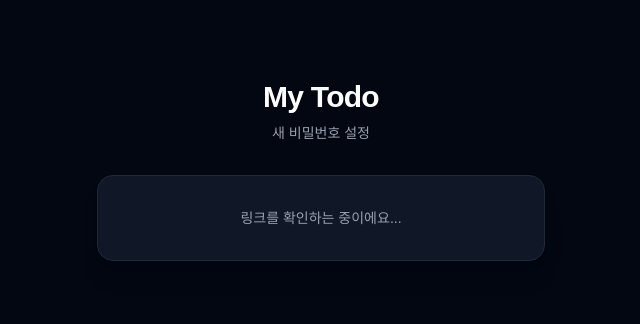
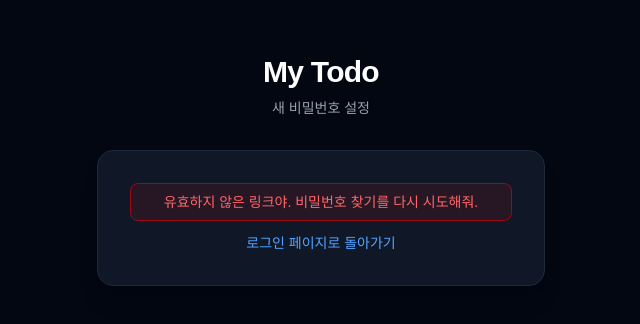
Before and after one commit to emily101304/My_Todo_App, a Next.js app in the folder my-todo-app/: page /auth/reset-password in a window 1280 px wide. Shown: the part 230-554 px from the top of the page, without its empty margins (319-959 px from the left). Built offline with nearby package versions, Linux system fonts and the light colour scheme; no server answers; a web font is replaced by a local one.

Commit message:
fix: 비밀번호 재설정 에러 표시 및 hash recovery 처리 추가

```diff
--- a/my-todo-app/src/app/auth/reset-password/page.tsx
+++ b/my-todo-app/src/app/auth/reset-password/page.tsx
@@ -18,14 +18,21 @@ export default function ResetPasswordPage() {
   useEffect(() => {
     const params = new URLSearchParams(window.location.search)
     const code = params.get('code')
+    const hashParams = new URLSearchParams(window.location.hash.replace('#', ''))
+    const hashType = hashParams.get('type')
 
+    // hash 기반 recovery (implicit flow)
+    if (hashType === 'recovery') {
+      setReady(true)
+      return
+    }
+
+    // PKCE 코드 교환
     if (code) {
-      // PKCE 코드 교환
+      window.history.replaceState({}, '', '/auth/reset-password')
       supabase.auth.exchangeCodeForSession(code).then(({ error }) => {
         if (!error) {
           setReady(true)
-          // URL에서 code 파라미터 제거
-          window.history.replaceState({}, '', '/auth/reset-password')
         } else {
           setError('링크가 만료됐거나 유효하지 않아. 비밀번호 찾기를 다시 시도해줘.')
         }
@@ -33,12 +40,16 @@ export default function ResetPasswordPage() {
       return
     }
 
-    // 이미 세션 있는 경우 (로그인 상태에서 직접 접근)
+    // 이미 세션 있는 경우
     supabase.auth.getSession().then(({ data }) => {
-      if (data.session) setReady(true)
+      if (data.session) {
+        setReady(true)
+        return
+      }
+      // 세션도 코드도 없으면 에러
+      setError('유효하지 않은 링크야. 비밀번호 찾기를 다시 시도해줘.')
     })
 
-    // hash 기반 recovery 감지 (fallback)
     const { data: { subscription } } = supabase.auth.onAuthStateChange((event) => {
       if (event === 'PASSWORD_RECOVERY' || event === 'SIGNED_IN') {
         setReady(true)
@@ -82,7 +93,18 @@ export default function ResetPasswordPage() {
 
         <div className="bg-gray-900 rounded-2xl border border-gray-800 p-8 shadow-xl">
           {!ready ? (
-            <p className="text-gray-400 text-sm text-center">링크를 확인하는 중이에요...</p>
+            <div className="text-center space-y-3">
+              {error ? (
+                <>
+                  <p className="text-sm text-red-400 bg-red-900/20 border border-red-800 rounded-lg px-3 py-2">{error}</p>
+                  <a href="/login" className="block text-sm text-blue-400 hover:text-blue-300 transition-colors">
+                    로그인 페이지로 돌아가기
+                  </a>
+                </>
+              ) : (
+                <p className="text-gray-400 text-sm">링크를 확인하는 중이에요...</p>
+              )}
+            </div>
           ) : (
             <form onSubmit={handleReset} className="space-y-4">
               <div>
```
